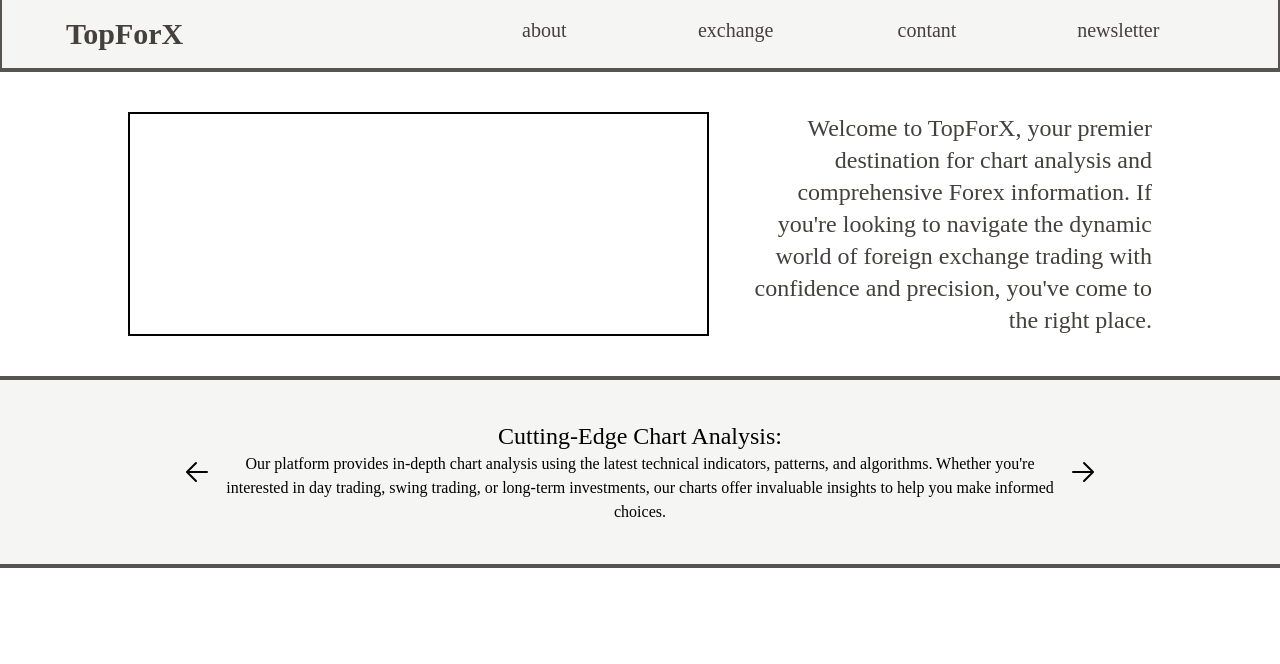
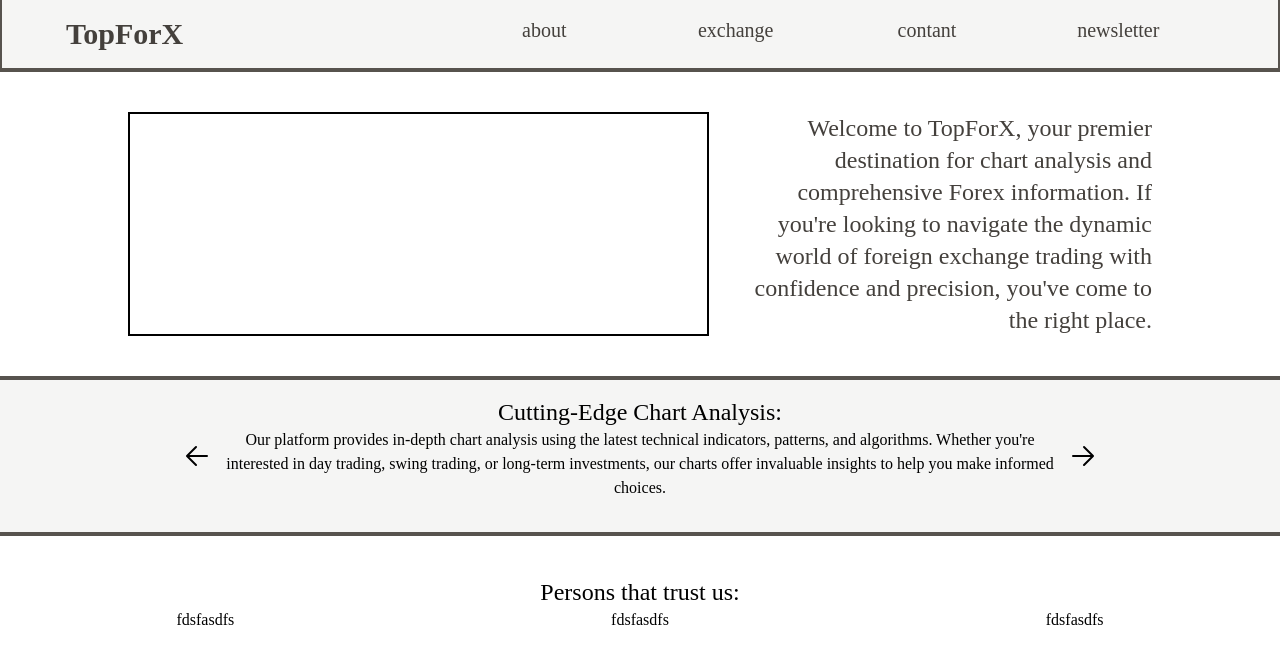
Before and after one commit to MikolajKarla/TopForx, a Next.js app: page / in a window 1280 px wide. Shown: the top 664 px of the page. Built offline with nearby package versions, Linux system fonts and the light colour scheme.

Commit message:
ended about, started opinions

```diff
--- a/app/components/About.tsx
+++ b/app/components/About.tsx
@@ -36,7 +36,7 @@ const About = () => {
     },
   ];
   const [texts, setTexts] = useState(sliderTexts[0]);
-  const changeSlide = (side) => {
+  const changeSlide = (side:any) => {
     let arrSize = sliderTexts.length - 1;
     let arrIndex = sliderTexts.findIndex((item) => item.title === texts.title);
     if (side === "prev") {
@@ -53,10 +53,9 @@ const About = () => {
       }
     }
   };
-  setTimeout(changeSlide,10000)
 
   return (
-    <div id="about" className="py-10 h-max w-full grid grid-cols-6 bg-stone-100 border-y-4 border-stone-600">
+    <div id="about" className="py-4 h-40  w-full grid grid-cols-6 bg-stone-100 border-y-4 border-stone-600">
       <div className="col-span-1 self-center justify-self-end ml-10">
         <ArrowSmallLeftIcon
           id="prev"
@@ -64,11 +63,11 @@ const About = () => {
           onClick={(e) => changeSlide("prev")}
         />
       </div>
-      <div className="col-span-4 text-center">
-        <h2 className="text-2xl">{texts?.title}</h2>
+      <div className="col-span-4 h-2/5 text-center">
+        <h2 className="text-2xl transition">{texts?.title}</h2>
         <p>{texts?.value}</p>
       </div>
-      <div className="col-span-1 self-center mr-10">
+      <div className="col-span-1 self-center">
         <ArrowSmallRightIcon
           className="h-8 w-8 text-black cursor-pointer"
           onClick={(e) => changeSlide("next")}
--- a/app/components/Opinions.tsx
+++ b/app/components/Opinions.tsx
@@ -2,8 +2,23 @@ import React from 'react'
 
 const Opinions = () => {
   return (
-    <div>
-      <h1>Persons that trust us:</h1>
+    <div className='py-10'>
+      <h1 className='text-2xl text-center'>Persons that trust us:</h1>
+      <div className='grid grid-cols-12 gap-6 justify-items-center'>
+        <div id="opinion-1" className="col-span-4">
+    fdsfasdfs
+        </div>
+        <div id="opinion-2" className="col-span-4">
+        fdsfasdfs
+
+        </div>
+        <div id="opinion-3" className="col-span-4">
+        fdsfasdfs
+
+        </div>
+
+      </div>
+
     </div>
   )
 }
--- a/app/page.tsx
+++ b/app/page.tsx
@@ -6,12 +6,14 @@ import Contact from "./components/Contact"
 import Newsletter from "./components/Newsletter"
 import Footer from "./components/Footer"
 import Introduce from './components/Introduce'
+import Opinions from './components/Opinions'
 const page = () => {
   return (
     <>
     <Header/>
     <Introduce/>
       <About/>
+      <Opinions/>
       <Exchange/>
       <Contact/>
       <Newsletter/>
```
